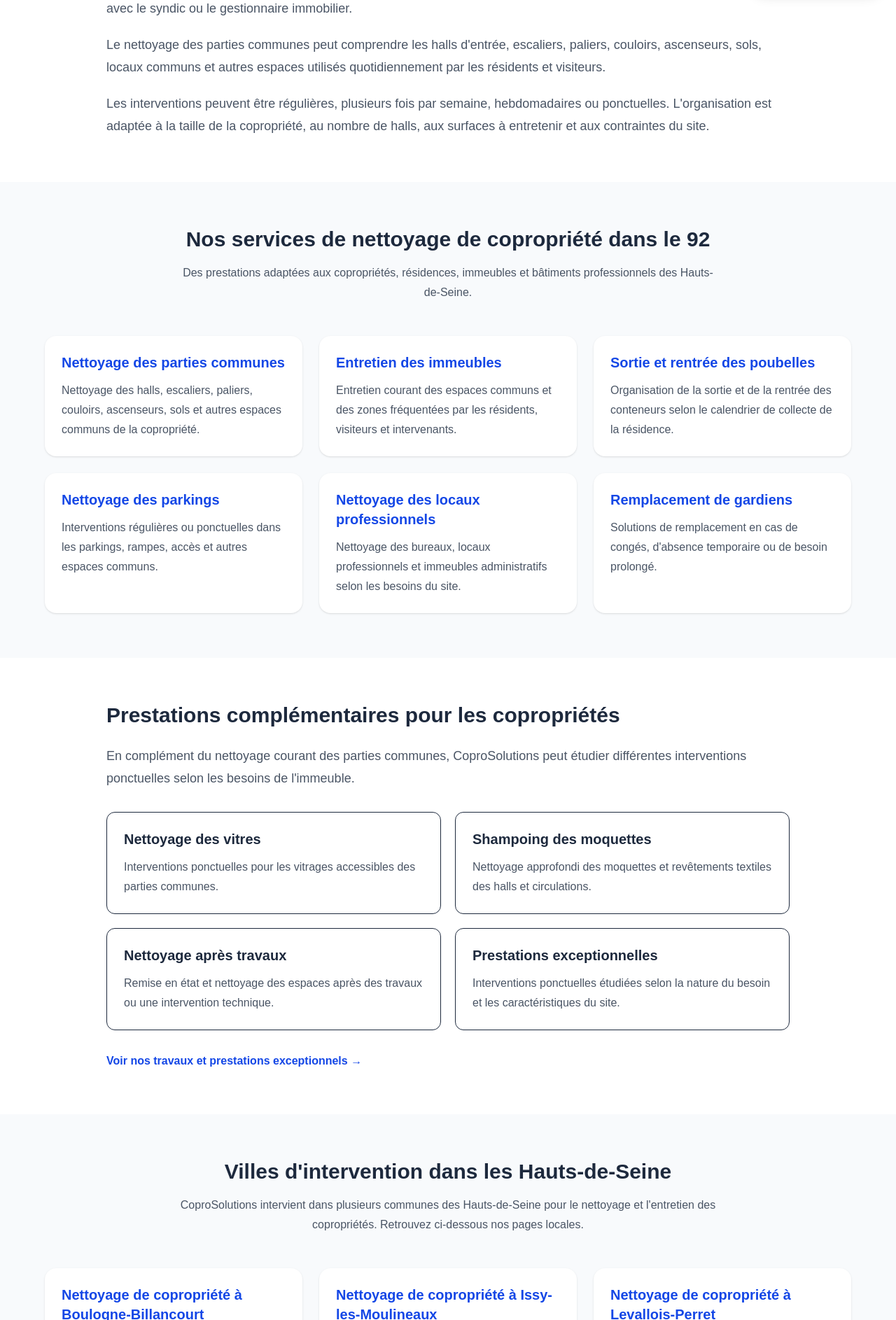
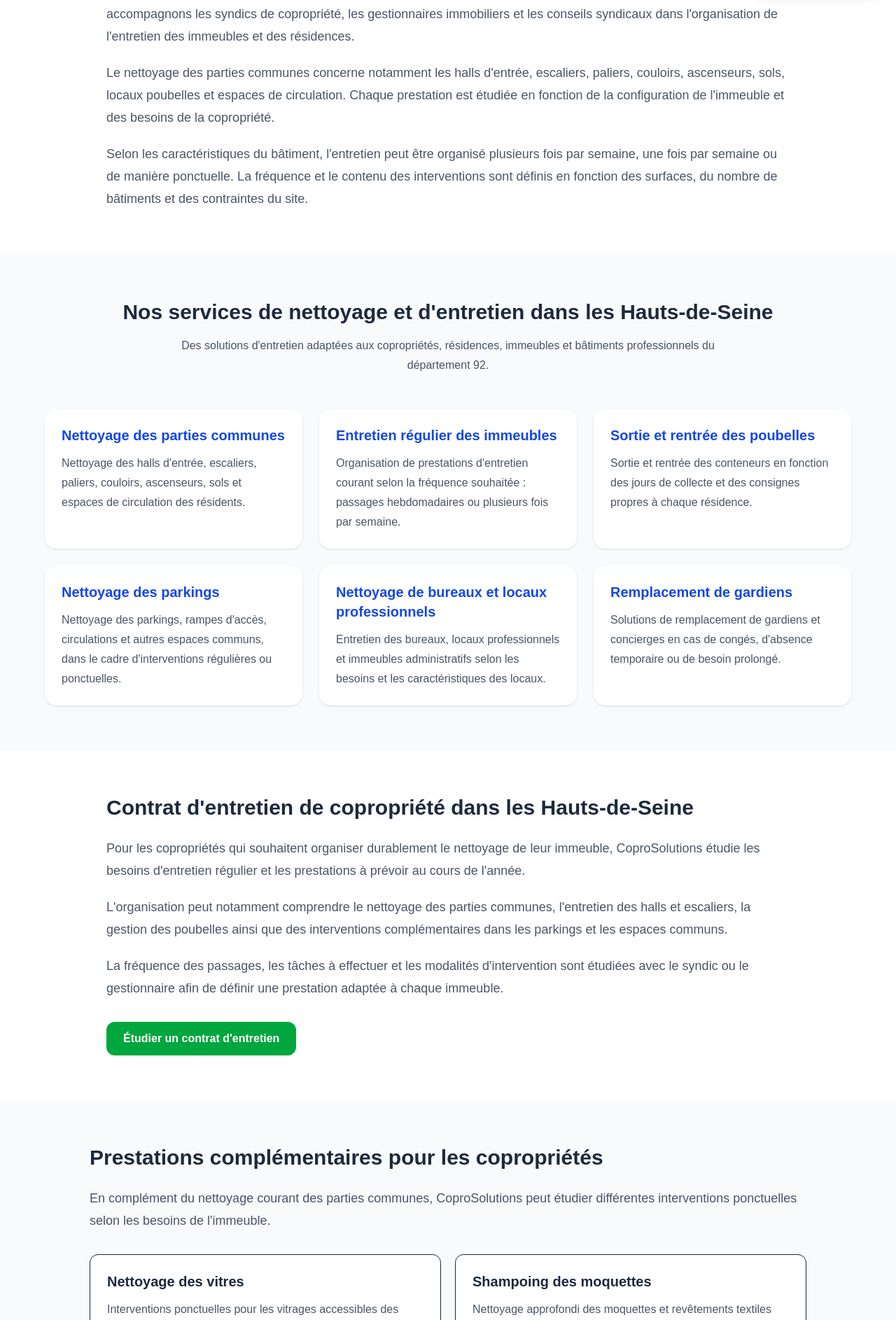
Before and after one commit to amadtag/coprosolutions, a Next.js app: page /zones/hauts-de-seine in a window 1280 px wide. Shown: the part 794-2680 px from the top of the page at 70% size. Built offline with nearby package versions, Linux system fonts and the light colour scheme.

Commit message:
Optimisation SEO page Hauts-de-Seine

```diff
--- a/app/zones/hauts-de-seine/page.tsx
+++ b/app/zones/hauts-de-seine/page.tsx
@@ -2,9 +2,9 @@ import type { Metadata } from "next";
 
 export const metadata: Metadata = {
   title:
-    "Nettoyage de copropriété dans les Hauts-de-Seine (92) | CoproSolutions",
+    "Entreprise de nettoyage de copropriété dans le 92 | CoproSolutions",
   description:
-    "CoproSolutions assure le nettoyage et l'entretien des copropriétés dans les Hauts-de-Seine (92) : parties communes, halls, escaliers, parkings, poubelles et immeubles.",
+    "CoproSolutions assure le nettoyage et l'entretien des copropriétés dans les Hauts-de-Seine (92) : halls, escaliers, parkings, poubelles et parties communes. Devis gratuit sous 24 h.",
   alternates: {
     canonical: "/zones/hauts-de-seine",
   },
@@ -112,11 +112,9 @@ const cities = [
 export default function HautsDeSeinePage() {
   return (
     <main className="bg-white text-slate-800">
-
       {/* HERO */}
       <section className="bg-slate-900 px-6 py-20 text-white">
         <div className="mx-auto max-w-5xl text-center">
-
           <p className="mb-4 text-sm font-semibold uppercase tracking-wider text-green-400">
             COPROSOLUTIONS · HAUTS-DE-SEINE 92
           </p>
@@ -128,9 +126,9 @@ export default function HautsDeSeinePage() {
           <p className="mx-auto max-w-3xl text-lg leading-8 text-slate-200">
             CoproSolutions accompagne les syndics, conseils syndicaux et
             gestionnaires immobiliers pour le nettoyage et l'entretien des
-            copropriétés dans les Hauts-de-Seine (92). Nous intervenons pour
-            l'entretien des parties communes, halls, escaliers, parkings,
-            locaux poubelles et autres espaces de l'immeuble.
+            copropriétés dans les Hauts-de-Seine. Nous intervenons pour
+            l'entretien des halls, escaliers, paliers, ascenseurs, parkings,
+            locaux poubelles et autres parties communes des immeubles.
           </p>
 
           <div className="mt-8 flex flex-col justify-center gap-3 sm:flex-row">
@@ -138,7 +136,7 @@ export default function HautsDeSeinePage() {
               href="/contact"
               className="rounded-xl bg-green-600 px-6 py-3 font-bold text-white hover:bg-green-700"
             >
-              Demander un devis
+              Demander un devis gratuit
             </a>
 
             <a
@@ -149,78 +147,76 @@ export default function HautsDeSeinePage() {
             </a>
           </div>
 
+          <p className="mt-5 text-sm text-slate-300">
+            Étude de votre besoin et devis gratuit sous 24 h.
+          </p>
         </div>
       </section>
 
       {/* INTRODUCTION */}
       <section className="mx-auto max-w-5xl px-6 py-16">
-
         <h2 className="mb-6 text-3xl font-bold">
           Entreprise de nettoyage de copropriété dans le 92
         </h2>
 
         <div className="space-y-5 text-lg leading-8 text-gray-600">
-
           <p>
-            CoproSolutions intervient dans les Hauts-de-Seine pour le
-            nettoyage et l'entretien des copropriétés, résidences et
-            immeubles. Les prestations sont organisées selon la configuration
-            du bâtiment, sa fréquentation et les besoins définis avec le
-            syndic ou le gestionnaire immobilier.
+            CoproSolutions propose des prestations de nettoyage et d'entretien
+            de copropriétés dans les Hauts-de-Seine (92). Nous accompagnons les
+            syndics de copropriété, les gestionnaires immobiliers et les
+            conseils syndicaux dans l'organisation de l'entretien des
+            immeubles et des résidences.
           </p>
 
           <p>
-            Le nettoyage des parties communes peut comprendre les halls
+            Le nettoyage des parties communes concerne notamment les halls
             d'entrée, escaliers, paliers, couloirs, ascenseurs, sols, locaux
-            communs et autres espaces utilisés quotidiennement par les
-            résidents et visiteurs.
+            poubelles et espaces de circulation. Chaque prestation est étudiée
+            en fonction de la configuration de l'immeuble et des besoins de la
+            copropriété.
           </p>
 
           <p>
-            Les interventions peuvent être régulières, plusieurs fois par
-            semaine, hebdomadaires ou ponctuelles. L'organisation est adaptée
-            à la taille de la copropriété, au nombre de halls, aux surfaces à
-            entretenir et aux contraintes du site.
+            Selon les caractéristiques du bâtiment, l'entretien peut être
+            organisé plusieurs fois par semaine, une fois par semaine ou de
+            manière ponctuelle. La fréquence et le contenu des interventions
+            sont définis en fonction des surfaces, du nombre de bâtiments et
+            des contraintes du site.
           </p>
-
         </div>
       </section>
 
       {/* SERVICES */}
       <section className="bg-slate-50 px-6 py-16">
-
         <div className="mx-auto max-w-6xl">
-
           <h2 className="mb-4 text-center text-3xl font-bold">
-            Nos services de nettoyage de copropriété dans le 92
+            Nos services de nettoyage et d'entretien dans les Hauts-de-Seine
           </h2>
 
           <p className="mx-auto mb-12 max-w-3xl text-center leading-7 text-gray-600">
-            Des prestations adaptées aux copropriétés, résidences,
-            immeubles et bâtiments professionnels des Hauts-de-Seine.
+            Des solutions d'entretien adaptées aux copropriétés, résidences,
+            immeubles et bâtiments professionnels du département 92.
           </p>
 
           <div className="grid gap-6 md:grid-cols-2 lg:grid-cols-3">
-
             <article className="rounded-2xl bg-white p-6 shadow-sm">
               <h3 className="mb-3 text-xl font-bold text-blue-700">
                 Nettoyage des parties communes
               </h3>
-
               <p className="leading-7 text-gray-600">
-                Nettoyage des halls, escaliers, paliers, couloirs,
-                ascenseurs, sols et autres espaces communs de la copropriété.
+                Nettoyage des halls d'entrée, escaliers, paliers, couloirs,
+                ascenseurs, sols et espaces de circulation des résidents.
               </p>
             </article>
 
             <article className="rounded-2xl bg-white p-6 shadow-sm">
               <h3 className="mb-3 text-xl font-bold text-blue-700">
-                Entretien des immeubles
+                Entretien régulier des immeubles
               </h3>
-
               <p className="leading-7 text-gray-600">
-                Entretien courant des espaces communs et des zones fréquentées
-                par les résidents, visiteurs et intervenants.
+                Organisation de prestations d'entretien courant selon la
+                fréquence souhaitée : passages hebdomadaires ou plusieurs fois
+                par semaine.
               </p>
             </article>
 
@@ -228,10 +224,9 @@ export default function HautsDeSeinePage() {
               <h3 className="mb-3 text-xl font-bold text-blue-700">
                 Sortie et rentrée des poubelles
               </h3>
-
               <p className="leading-7 text-gray-600">
-                Organisation de la sortie et de la rentrée des conteneurs
-                selon le calendrier de collecte de la résidence.
+                Sortie et rentrée des conteneurs en fonction des jours de
+                collecte et des consignes propres à chaque résidence.
               </p>
             </article>
 
@@ -239,21 +234,21 @@ export default function HautsDeSeinePage() {
               <h3 className="mb-3 text-xl font-bold text-blue-700">
                 Nettoyage des parkings
               </h3>
-
               <p className="leading-7 text-gray-600">
-                Interventions régulières ou ponctuelles dans les parkings,
-                rampes, accès et autres espaces communs.
+                Nettoyage des parkings, rampes d'accès, circulations et autres
+                espaces communs, dans le cadre d'interventions régulières ou
+                ponctuelles.
               </p>
             </article>
 
             <article className="rounded-2xl bg-white p-6 shadow-sm">
               <h3 className="mb-3 text-xl font-bold text-blue-700">
-                Nettoyage des locaux professionnels
+                Nettoyage de bureaux et locaux professionnels
               </h3>
-
               <p className="leading-7 text-gray-600">
-                Nettoyage des bureaux, locaux professionnels et immeubles
-                administratifs selon les besoins du site.
+                Entretien des bureaux, locaux professionnels et immeubles
+                administratifs selon les besoins et les caractéristiques des
+                locaux.
               </p>
             </article>
 
@@ -261,20 +256,56 @@ export default function HautsDeSeinePage() {
               <h3 className="mb-3 text-xl font-bold text-blue-700">
                 Remplacement de gardiens
               </h3>
-
               <p className="leading-7 text-gray-600">
-                Solutions de remplacement en cas de congés, d'absence
-                temporaire ou de besoin prolongé.
+                Solutions de remplacement de gardiens et concierges en cas de
+                congés, d'absence temporaire ou de besoin prolongé.
               </p>
             </article>
-
           </div>
         </div>
       </section>
 
+      {/* CONTRATS D'ENTRETIEN */}
+      <section className="mx-auto max-w-5xl px-6 py-16">
+        <h2 className="mb-6 text-3xl font-bold">
+          Contrat d'entretien de copropriété dans les Hauts-de-Seine
+        </h2>
+
+        <div className="space-y-5 text-lg leading-8 text-gray-600">
+          <p>
+            Pour les copropriétés qui souhaitent organiser durablement le
+            nettoyage de leur immeuble, CoproSolutions étudie les besoins
+            d'entretien régulier et les prestations à prévoir au cours de
+            l'année.
+          </p>
+
+          <p>
+            L'organisation peut notamment comprendre le nettoyage des parties
+            communes, l'entretien des halls et escaliers, la gestion des
+            poubelles ainsi que des interventions complémentaires dans les
+            parkings et les espaces communs.
+          </p>
+
+          <p>
+            La fréquence des passages, les tâches à effectuer et les modalités
+            d'intervention sont étudiées avec le syndic ou le gestionnaire afin
+            de définir une prestation adaptée à chaque immeuble.
+          </p>
+        </div>
+
+        <div className="mt-8">
+          <a
+            href="/contact"
+            className="inline-block rounded-xl bg-green-600 px-6 py-3 font-bold text-white hover:bg-green-700"
+          >
+            Étudier un contrat d'entretien
+          </a>
+        </div>
+      </section>
+
       {/* PRESTATIONS COMPLEMENTAIRES */}
-      <section className="mx-auto max-w-5xl px-6 py-16">
-
+      <section className="bg-slate-50 px-6 py-16">
+        <div className="mx-auto max-w-5xl">
           <h2 className="mb-6 text-3xl font-bold">
             Prestations complémentaires pour les copropriétés
           </h2>
@@ -286,51 +317,43 @@ export default function HautsDeSeinePage() {
           </p>
 
           <div className="grid gap-5 md:grid-cols-2">
-
-          <div className="rounded-xl border p-6">
-            <h3 className="mb-3 text-xl font-bold">
-              Nettoyage des vitres
-            </h3>
-
+            <div className="rounded-xl border bg-white p-6">
+              <h3 className="mb-3 text-xl font-bold">Nettoyage des vitres</h3>
               <p className="leading-7 text-gray-600">
                 Interventions ponctuelles pour les vitrages accessibles des
                 parties communes.
               </p>
             </div>
 
-          <div className="rounded-xl border p-6">
+            <div className="rounded-xl border bg-white p-6">
               <h3 className="mb-3 text-xl font-bold">
                 Shampoing des moquettes
               </h3>
-
               <p className="leading-7 text-gray-600">
                 Nettoyage approfondi des moquettes et revêtements textiles des
                 halls et circulations.
               </p>
             </div>
 
-          <div className="rounded-xl border p-6">
+            <div className="rounded-xl border bg-white p-6">
               <h3 className="mb-3 text-xl font-bold">
                 Nettoyage après travaux
               </h3>
-
               <p className="leading-7 text-gray-600">
                 Remise en état et nettoyage des espaces après des travaux ou
                 une intervention technique.
               </p>
             </div>
 
-          <div className="rounded-xl border p-6">
+            <div className="rounded-xl border bg-white p-6">
               <h3 className="mb-3 text-xl font-bold">
-              Prestations exceptionnelles
+                Entretien des espaces extérieurs
               </h3>
-
               <p className="leading-7 text-gray-600">
-              Interventions ponctuelles étudiées selon la nature du besoin
-              et les caractéristiques du site.
+                Étude des besoins ponctuels concernant les accès, espaces
+                extérieurs et surfaces communes de la résidence.
               </p>
             </div>
-
           </div>
 
           <div className="mt-8">
@@ -341,33 +364,30 @@ export default function HautsDeSeinePage() {
               Voir nos travaux et prestations exceptionnels →
             </a>
           </div>
-
+        </div>
       </section>
 
       {/* VILLES */}
-      <section className="bg-slate-50 px-6 py-16">
-
+      <section className="px-6 py-16">
         <div className="mx-auto max-w-6xl">
-
           <h2 className="mb-4 text-center text-3xl font-bold">
             Villes d'intervention dans les Hauts-de-Seine
           </h2>
 
           <p className="mx-auto mb-12 max-w-3xl text-center leading-7 text-gray-600">
             CoproSolutions intervient dans plusieurs communes des
-            Hauts-de-Seine pour le nettoyage et l'entretien des copropriétés.
-            Retrouvez ci-dessous nos pages locales.
+            Hauts-de-Seine pour le nettoyage et l'entretien des copropriétés,
+            résidences et immeubles professionnels. Retrouvez nos pages locales
+            pour découvrir nos prestations par ville.
           </p>
 
           <div className="grid gap-6 md:grid-cols-2 lg:grid-cols-3">
-
             {cities.map((city) => (
               <a
                 key={city.href}
                 href={city.href}
-                className="rounded-2xl bg-white p-6 shadow-sm transition hover:-translate-y-1 hover:shadow-md"
+                className="rounded-2xl bg-slate-50 p-6 shadow-sm transition hover:-translate-y-1 hover:shadow-md"
               >
-
                 <h3 className="mb-3 text-xl font-bold text-blue-700">
                   Nettoyage de copropriété à {city.name}
                 </h3>
@@ -379,54 +399,50 @@ export default function HautsDeSeinePage() {
                 <span className="mt-5 inline-block font-semibold text-blue-700">
                   Voir la page {city.name} →
                 </span>
-
               </a>
             ))}
-
           </div>
         </div>
       </section>
 
       {/* ORGANISATION */}
-      <section className="mx-auto max-w-5xl px-6 py-16">
-
+      <section className="bg-slate-50 px-6 py-16">
+        <div className="mx-auto max-w-5xl">
           <h2 className="mb-6 text-3xl font-bold">
             Une organisation adaptée à chaque copropriété
           </h2>
 
           <div className="space-y-5 text-lg leading-8 text-gray-600">
-
             <p>
               Une petite copropriété n'a pas les mêmes besoins qu'un ensemble
-            immobilier composé de plusieurs halls, étages et espaces communs.
+              immobilier composé de plusieurs bâtiments, halls, étages et
+              espaces communs. C'est pourquoi l'organisation de l'entretien
+              doit tenir compte des caractéristiques propres à chaque site.
             </p>
 
             <p>
-            CoproSolutions adapte l'organisation du nettoyage aux
-            caractéristiques du site, à sa fréquentation et à la fréquence
-            d'intervention souhaitée.
+              Avant de définir une prestation, plusieurs éléments peuvent être
+              étudiés : le nombre de halls, les surfaces à nettoyer, la
+              fréquentation de l'immeuble, les accès, les locaux poubelles et
+              les horaires d'intervention souhaités.
             </p>
 
             <p>
-            La prestation peut être organisée selon un entretien régulier,
-            plusieurs passages par semaine ou des interventions ponctuelles
-            lorsque la copropriété rencontre un besoin spécifique.
+              CoproSolutions étudie ces éléments avec le syndic ou le
+              gestionnaire immobilier afin de proposer un process adapté aux
+              besoins de la copropriété.
             </p>
-
+          </div>
         </div>
       </section>
 
       {/* SYNDICS */}
-      <section className="bg-slate-50 px-6 py-16">
-
-        <div className="mx-auto max-w-5xl">
-
+      <section className="mx-auto max-w-5xl px-6 py-16">
         <h2 className="mb-6 text-3xl font-bold">
-            Nettoyage de copropriété pour les syndics et gestionnaires
+          Une solution pour les syndics et gestionnaires immobiliers du 92
         </h2>
 
         <div className="space-y-5 text-lg leading-8 text-gray-600">
-
           <p>
             CoproSolutions accompagne les syndics, conseils syndicaux et
             gestionnaires immobiliers dans leurs besoins de nettoyage et
@@ -434,30 +450,93 @@ export default function HautsDeSeinePage() {
           </p>
 
           <p>
-              Les besoins sont étudiés en fonction de la configuration de
-              l'immeuble, des prestations souhaitées, de la fréquence
-              d'intervention et des contraintes d'organisation du site.
+            Vous recherchez une entreprise pour assurer l'entretien régulier
+            d'une résidence, organiser la sortie des poubelles ou prévoir une
+            intervention ponctuelle ? Nous étudions les caractéristiques de
+            votre immeuble et les prestations souhaitées.
           </p>
 
           <p>
-              L'objectif est de mettre en place un process adapté à chaque
-              copropriété afin de faciliter l'organisation et le suivi des
-              prestations.
+            Notre objectif est de faciliter l'organisation des interventions
+            et de définir un cadre de prestation adapté aux attentes du
+            gestionnaire et de la copropriété.
           </p>
+        </div>
+      </section>
 
+      {/* FAQ */}
+      <section className="bg-slate-50 px-6 py-16">
+        <div className="mx-auto max-w-5xl">
+          <h2 className="mb-8 text-3xl font-bold">
+            Questions fréquentes sur le nettoyage de copropriété dans le 92
+          </h2>
+
+          <div className="space-y-6">
+            <article>
+              <h3 className="mb-2 text-xl font-bold">
+                Dans quelles villes des Hauts-de-Seine intervenez-vous ?
+              </h3>
+              <p className="leading-7 text-gray-600">
+                CoproSolutions intervient dans plusieurs communes du
+                département, notamment Boulogne-Billancourt, Issy-les-Moulineaux,
+                Nanterre, Antony, Levallois-Perret, Neuilly-sur-Seine et les
+                autres villes présentées sur cette page.
+              </p>
+            </article>
+
+            <article>
+              <h3 className="mb-2 text-xl font-bold">
+                Quelles parties d'un immeuble peuvent être nettoyées ?
+              </h3>
+              <p className="leading-7 text-gray-600">
+                Les prestations peuvent concerner les halls, escaliers,
+                paliers, couloirs, ascenseurs, sols, locaux poubelles, parkings
+                et autres espaces communs, selon les besoins de la copropriété.
+              </p>
+            </article>
+
+            <article>
+              <h3 className="mb-2 text-xl font-bold">
+                Proposez-vous un entretien régulier des copropriétés ?
+              </h3>
+              <p className="leading-7 text-gray-600">
+                Oui. Les besoins peuvent être étudiés pour organiser des
+                passages réguliers, plusieurs fois par semaine ou selon une
+                fréquence définie avec le syndic ou le gestionnaire.
+              </p>
+            </article>
+
+            <article>
+              <h3 className="mb-2 text-xl font-bold">
+                Peut-on demander une intervention ponctuelle ?
+              </h3>
+              <p className="leading-7 text-gray-600">
+                Oui. Des interventions ponctuelles peuvent être étudiées pour
+                le nettoyage des parkings, des vitres accessibles, des
+                moquettes ou la remise en état après travaux.
+              </p>
+            </article>
+
+            <article>
+              <h3 className="mb-2 text-xl font-bold">
+                Comment demander un devis pour une copropriété dans le 92 ?
+              </h3>
+              <p className="leading-7 text-gray-600">
+                Vous pouvez nous transmettre la ville, le nombre de bâtiments,
+                les surfaces concernées, les prestations souhaitées et la
+                fréquence envisagée depuis notre page contact. Le devis est
+                gratuit et votre demande est étudiée sous 24 h.
+              </p>
+            </article>
           </div>
         </div>
       </section>
 
       {/* AUTRES SERVICES */}
       <section className="mx-auto max-w-5xl px-6 py-16">
-
-        <h2 className="mb-8 text-3xl font-bold">
-          Nos autres services
-        </h2>
+        <h2 className="mb-8 text-3xl font-bold">Nos autres services</h2>
 
         <div className="grid gap-4 md:grid-cols-2">
-
           <a
             href="/entretien-copropriété-idf"
             className="rounded-xl border p-5 font-semibold text-blue-700 hover:shadow-md"
@@ -499,33 +578,29 @@ export default function HautsDeSeinePage() {
           >
             Voir tous nos services →
           </a>
-
         </div>
       </section>
 
-      {/* CTA */}
+      {/* CTA FINAL */}
       <section className="bg-blue-950 px-6 py-20 text-center text-white">
-
         <div className="mx-auto max-w-3xl">
-
           <h2 className="mb-5 text-3xl font-bold">
-            Besoin d'un nettoyage de copropriété dans le 92 ?
+            Besoin d'une entreprise de nettoyage de copropriété dans le 92 ?
           </h2>
 
           <p className="mb-8 text-lg leading-8 text-blue-100">
-            Indiquez-nous la localisation de votre immeuble, son nombre de
-            halls, sa taille, les prestations recherchées et la fréquence
-            souhaitée. Nous pourrons étudier votre besoin et proposer une
-            organisation adaptée.
+            Vous êtes syndic, gestionnaire immobilier ou membre d'un conseil
+            syndical ? Présentez-nous votre immeuble, sa localisation, les
+            prestations recherchées et la fréquence souhaitée. CoproSolutions
+            étudiera votre demande afin de définir une organisation adaptée.
           </p>
 
           <div className="flex flex-col justify-center gap-3 sm:flex-row">
-
             <a
               href="/contact"
               className="rounded-xl bg-green-600 px-6 py-3 font-bold text-white hover:bg-green-700"
             >
-              Demander un devis gratuit
+              Demander un devis gratuit sous 24 h
             </a>
 
             <a
@@ -534,7 +609,6 @@ export default function HautsDeSeinePage() {
             >
               📞 06 58 87 65 79
             </a>
-
           </div>
 
           <p className="mt-6">
@@ -545,10 +619,8 @@ export default function HautsDeSeinePage() {
               coprosolutions@coprosolutions.net
             </a>
           </p>
-
         </div>
       </section>
-
     </main>
   );
 }
```
Lines whose indentation alone changed are shown as unchanged.
